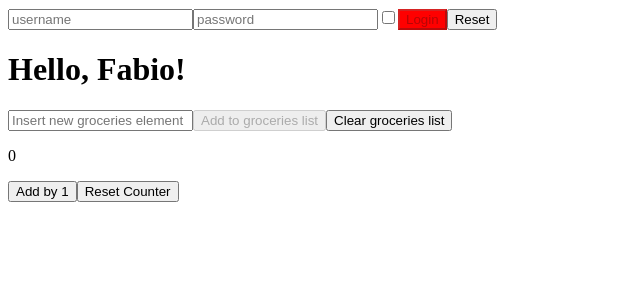
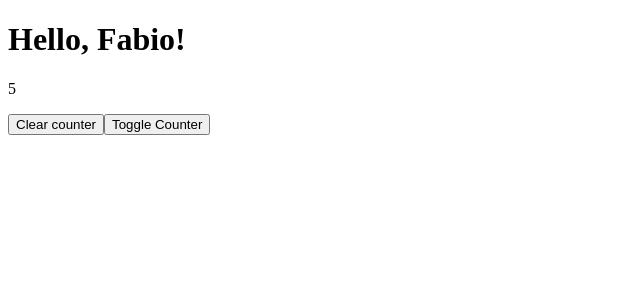
Before and after one commit to FabioViscuso/exerc-react, a React (Create React App) app: page / in a window 1280 px wide. Shown: the top 300 px of the page, without its empty margins (0-640 px from the left). Built offline with nearby package versions, Linux system fonts and the light colour scheme.

Commit message:
feat: useEffect-02

```diff
--- a/src/App.js
+++ b/src/App.js
@@ -1,23 +1,26 @@
 /* import InteractiveWelcome from "./InteractiveWelcome"; */
 import Welcome from "./Welcome";
-import ConfigurableList from "./ConfigurableList";
+/* import ConfigurableList from "./ConfigurableList"; */
 /* import Sum from "./Sum"; */
 import Counter from "./Counter";
-import Login from "./Login";
+/* import Login from "./Login"; */
 /* import Container from "./Container"; */
 /* import UncontrolledLogin from "./UncontrolledLogin"; */
 
+import { useState } from 'react'
+
 function App() {
-    function onCounterChange(value){
-        console.log(value)
+    const [shouldCounterMount, setCounterMount] = useState(true);
+    function unmountCounter() {
+        setCounterMount(shouldCounterMount => !shouldCounterMount)
     }
     return (
         <div>
             {/* <InteractiveWelcome /> */}
-            <Login />
+            {/* <Login /> */}
             {/* <UncontrolledLogin /> */}
             <Welcome currName={'Fabio'} />
-            <ConfigurableList subject={"groceries"} render={(state, deleteFromListHandler) => (
+            {/* <ConfigurableList subject={"groceries"} render={(state, deleteFromListHandler) => (
                 <ul>
                     {state.map((item, index) => {
                         if (item) {
@@ -29,9 +32,9 @@ function App() {
                         } else {return null}
                     })}
                 </ul>
-            )}/>
-            <Counter onCounterChange={onCounterChange} />
-
+            )}/> */}
+            {shouldCounterMount && <Counter />}
+            <button onClick={unmountCounter}>Toggle Counter</button>
         </div>
     );
 }
--- a/src/Counter.js
+++ b/src/Counter.js
@@ -1,25 +1,28 @@
 import { useState, useEffect } from 'react';
 
-function Counter({ initialValue = 0, increment = 1, onCounterChange }) {
-    const [counter, updateCounter] = useState(initialValue);
+function Counter() {
+    const [counter, updateCounter] = useState(0);
 
     useEffect(() => {
-        onCounterChange(counter);
-    }, [counter, onCounterChange])
+        const intervalID = setInterval(() => {
+            updateCounter(counter => counter + 1)
+        }, 1000);
+        console.log(counter)
 
-    function addCounterHandler() {
-        updateCounter((counter) => { return counter = counter + increment })
-    }
+        return () => {
+            clearInterval(intervalID)
+        }
+
+    }, [counter])
 
     function resetCounterHandler() {
-        updateCounter((counter) => counter = initialValue)
+        updateCounter(counter => counter = 0)
     }
 
     return (
         <>
             <p>{counter}</p>
-            <button onClick={addCounterHandler}>Add by {increment}</button>
-            <button onClick={resetCounterHandler}>Reset Counter</button>
+            <button onClick={resetCounterHandler}>Clear counter</button>
         </>
     )
 }
```
